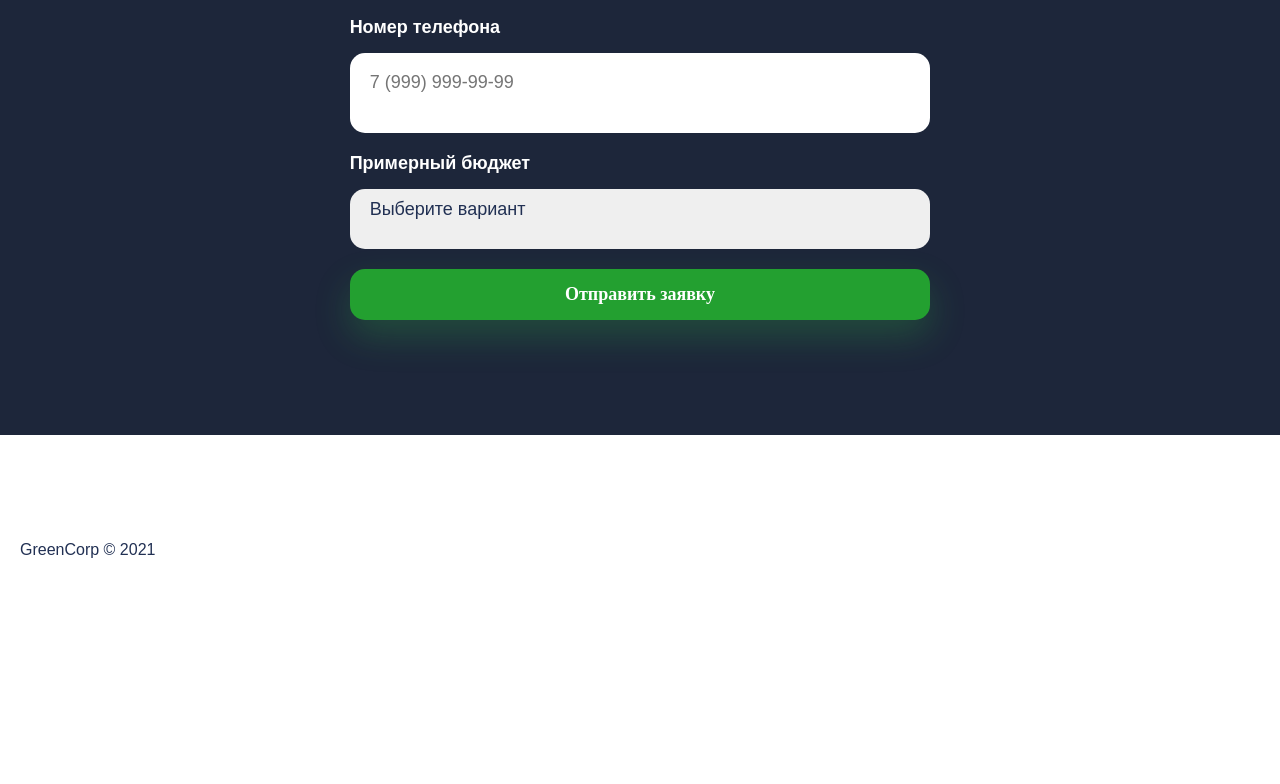
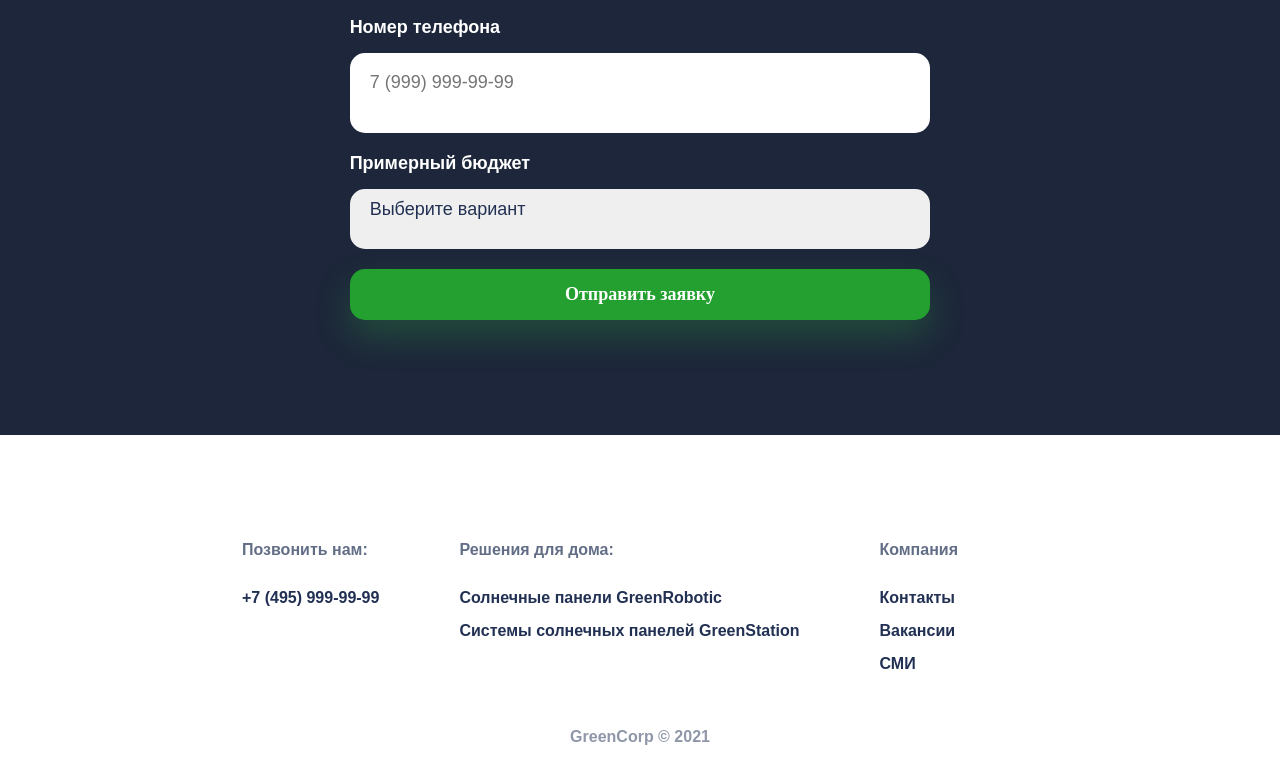
Before and after one commit to EVoroz/green-corp-landing, a plain HTML site: page index.html in a window 1280 px wide. Shown: the part 1448-2232 px from the top of the page. Before the commit the page ends 2113 px from the top, so only its background shows below. Drawn offline with Linux system fonts and the light colour scheme.

Commit message:
вторая версия проекта

```diff
--- a/index.html
+++ b/index.html
@@ -64,7 +64,34 @@
     </div>
   </section>
   <footer>
-    <div class='footer__container'></div>
+    <div class='footer__container'>
+      <div class="footer__group">
+        <h3>Позвонить нам:</h3>
+        <div class="footer__links">
+          <a href="tel:74959999999">+7 (495) 999-99-99</a>
+        </div>
+      </div>
+        <div class='footer__group'>
+          <h3>Решения для дома:</h3>
+          <div class="footer__links">
+            <a href='#'>Солнечные панели GreenRobotic</a>
+
+            <a href='#'>Системы солнечных панелей GreenStation</a>
+          </div>
+          </div>
+          <div class='footer__group'>
+            <h3>Компания</h3>
+            <div class="footer__links">
+              <a href='#'>Контакты</a>
+              <a href='#'>Вакансии</a>
+              <a href='#'>СМИ</a>
+            </div>
+
+          </div>
+
+
+
+    </div>
     <div class='footer__copyright'>
       <p>GreenCorp © 2021</p>
     </div>
--- a/main.css
+++ b/main.css
@@ -81,7 +81,9 @@ body {
     width: 550px;
   }
   .form{
-    display: flex; justify-content: center; align-items: center;
+    display: flex;
+     justify-content: center;
+      align-items: center;
     background-color: #1D263A;
     color: #fff;
     padding-top: 115px;
@@ -144,6 +146,33 @@ body {
     outline: none;
   }
   footer {
-    display: flex;
-    padding: 90px 20px 90px 20px;
-  }
+     padding: 90px 20px;
+      font-size: 16px;
+      font-weight: 600;
+   }
+
+.footer__container {
+  display: flex;
+  justify-content: center;
+
+}
+.footer__copyright {
+  text-align: center;
+  opacity: 0.5;
+  margin-top: 40px;
+}
+.footer__group {
+  margin-right: 80px;
+}
+footer h3 {
+  font-size: 16px;
+  opacity: 0.7;
+  margin-bottom: 30px;
+}
+.footer__links {
+  display: flex;
+  flex-direction: column;
+}
+.footer__links a {
+  margin-bottom: 15px;
+}
```
